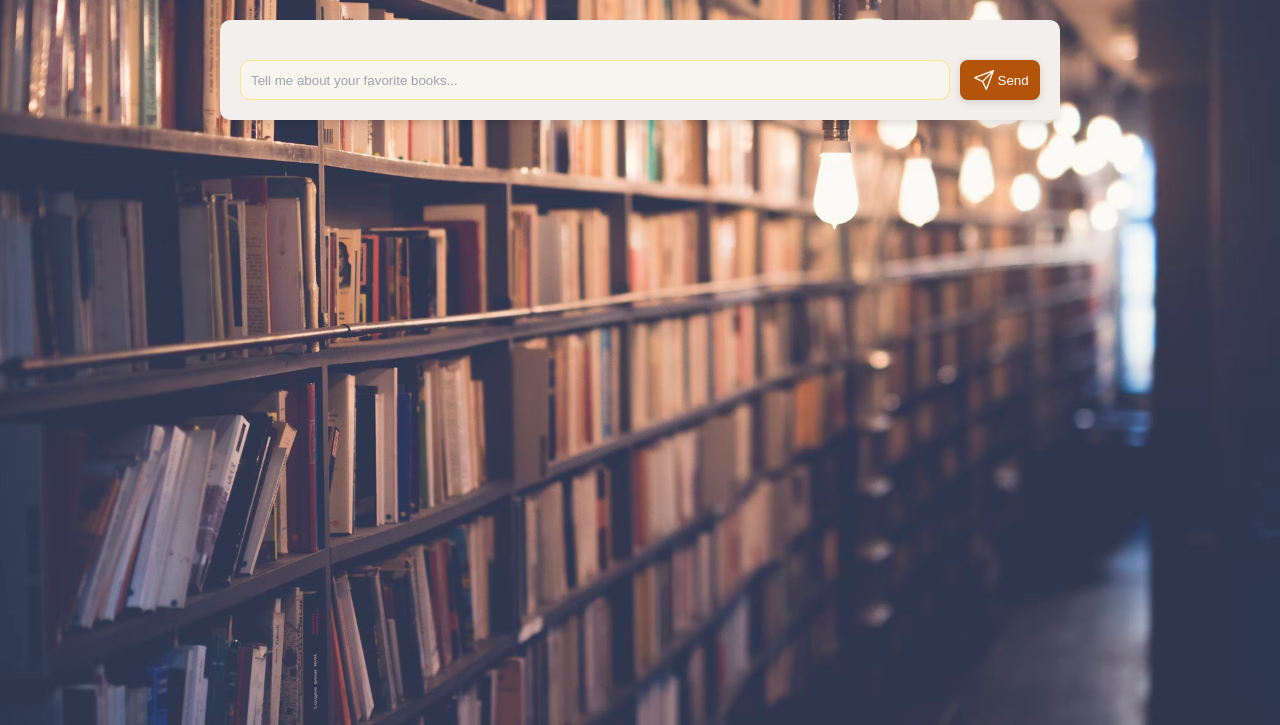
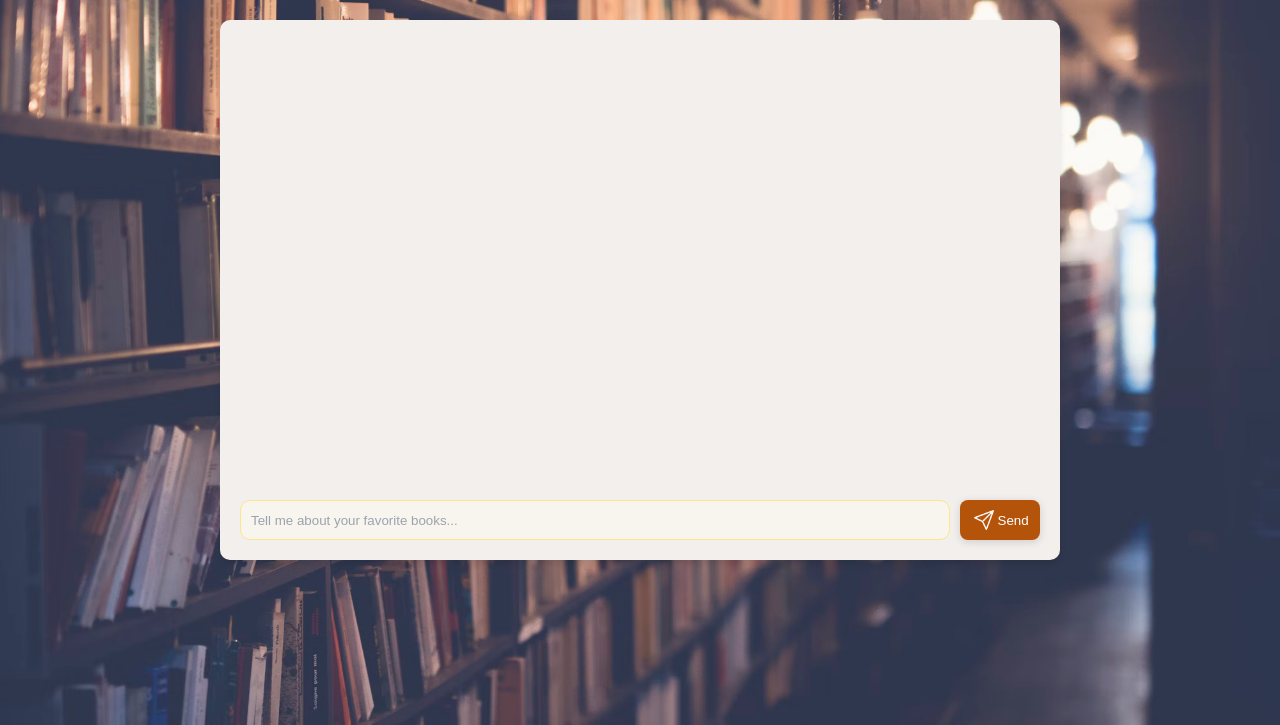
Before and after one commit to sparsh2005/Bookly, a Flask app: page / in a window 1280 px wide. Shown: the part 75-800 px from the top of the page. Run offline with Flask 3, Linux system fonts and the light colour scheme.

Commit message:
chatbox size

```diff
--- a/backend/static/css/style.css
+++ b/backend/static/css/style.css
@@ -89,15 +89,19 @@ body {
   /* Chatbox */
   #chatbox {
     max-width: 800px;
+    height: 500px;
     margin: 20px auto;
     background-color: #F3EFED;
     border-radius: 10px;
     box-shadow: 0 4px 6px rgba(0, 0, 0, 0.1);
     padding: 20px;
+    display: flex;
+    flex-direction: column;
   }
 
   #messages {
-    max-height: 500px;
+    flex: 1;
+    max-height: 400px;
     overflow-y: auto;
   }
 
@@ -249,7 +253,7 @@ body {
 
   .input-area {
     display: flex;
-    margin-top: 20px;
+    margin-top: 100px;
   }
 
   #user-input {
```
